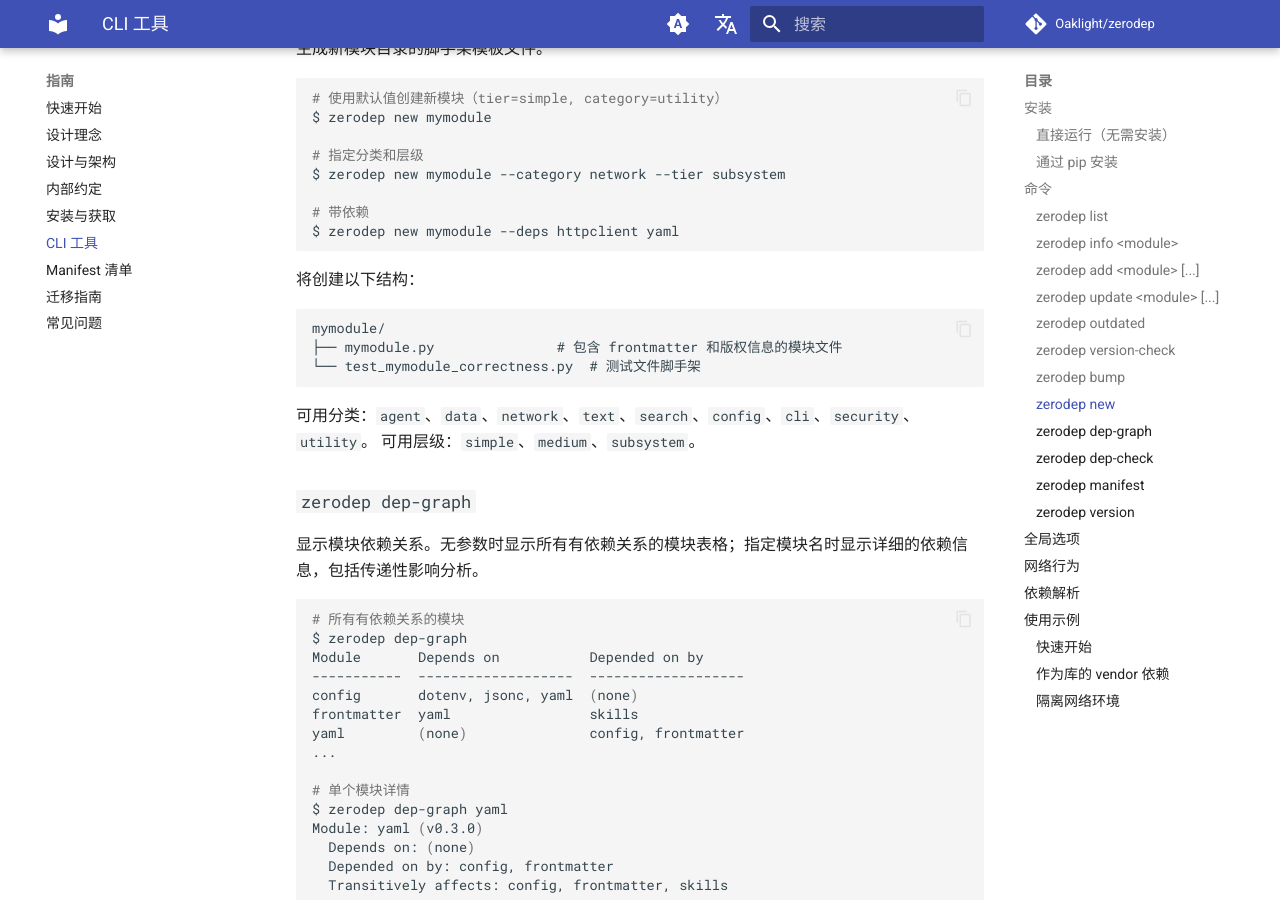
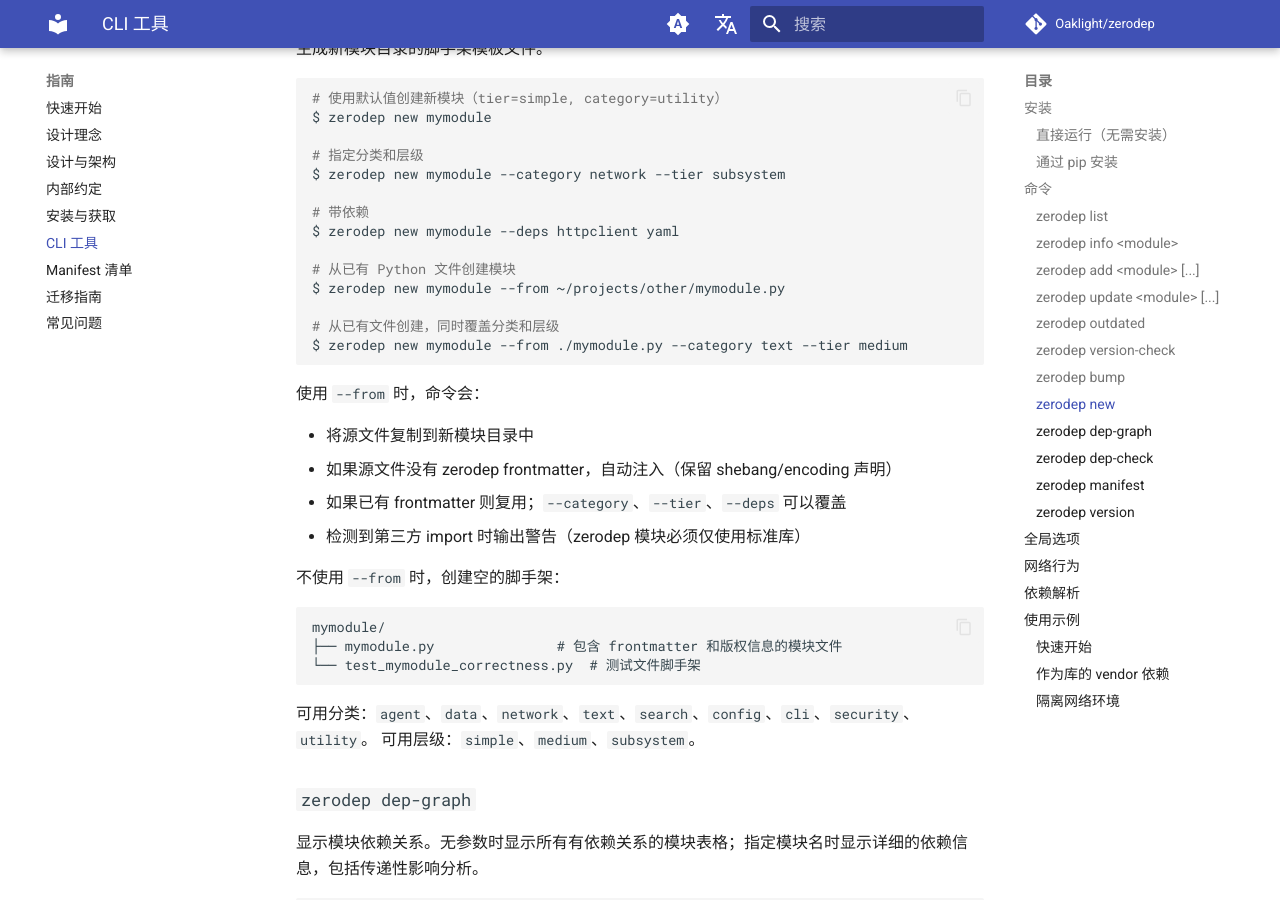
Before and after one commit to Oaklight/zerodep, an MkDocs documentation site: the page built from docs/guide/cli.md, in a window 1280 px wide and 900 px high, scrolled down 3615 px. Built offline with MkDocs 1.6.1 and Material for MkDocs 9.7.7, drawn with Linux system fonts in a browser that asks for light colours; comment, search, counter and statistics services are not loaded.

Commit message:
docs: document --from flag for zerodep new and update changelog

````diff
--- a/docs/guide/cli.md
+++ b/docs/guide/cli.md
@@ -179,9 +179,22 @@ $ zerodep new mymodule --category network --tier subsystem
 
 # 带依赖
 $ zerodep new mymodule --deps httpclient yaml
+
+# 从已有 Python 文件创建模块
+$ zerodep new mymodule --from ~/projects/other/mymodule.py
+
+# 从已有文件创建，同时覆盖分类和层级
+$ zerodep new mymodule --from ./mymodule.py --category text --tier medium
 ```
 
-将创建以下结构：
+使用 `--from` 时，命令会：
+
+- 将源文件复制到新模块目录中
+- 如果源文件没有 zerodep frontmatter，自动注入（保留 shebang/encoding 声明）
+- 如果已有 frontmatter 则复用；`--category`、`--tier`、`--deps` 可以覆盖
+- 检测到第三方 import 时输出警告（zerodep 模块必须仅使用标准库）
+
+不使用 `--from` 时，创建空的脚手架：
 
 ```
 mymodule/
````
Also changed, not shown: docs/changelog.md (+5 -0 lines).
